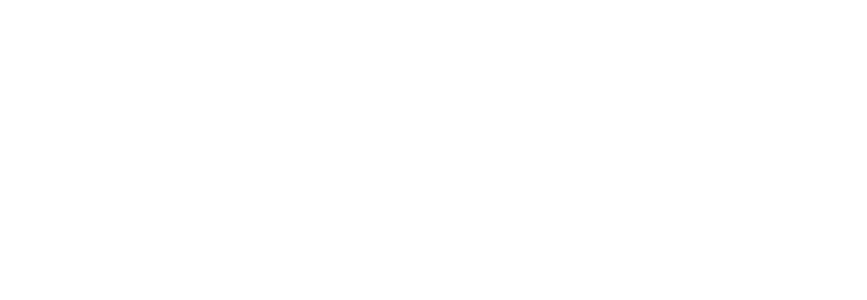
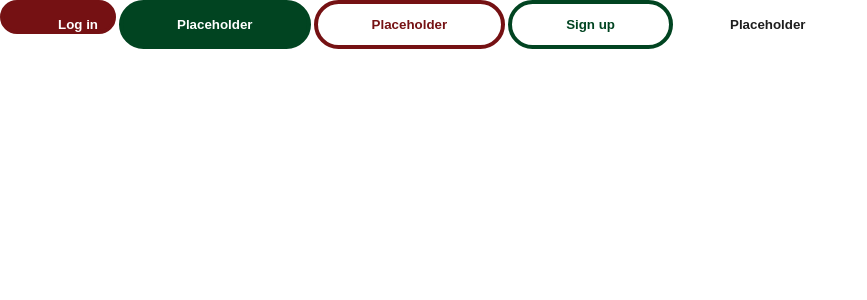
Before and after one commit to ctrlsolutions/upload-frontend, a Vue app: page /landing in a window 1280 px wide. Shown: the top 300 px of the page, without its empty margins (0-867 px from the left). Built offline with nearby package versions, Linux system fonts and the light colour scheme.

Commit message:
[fix][az] added back template part of basenavbutton

```diff
--- a/src/components/Global/BaseNavButton.vue
+++ b/src/components/Global/BaseNavButton.vue
@@ -1,3 +1,13 @@
+<template>
+  <button
+    :class="['nav-button', variantClass]"
+    @click="navigate"
+    :style="{ width: width, height: height }"
+  >
+    <slot></slot>
+  </button>
+</template>
+
 <script>
 export default {
   props: {
@@ -23,17 +33,20 @@
       return `nav-button--${this.variant}`
     },
     buttonStyle() {
-      // Ensure dynamic font size is based on button dimensions
       const widthValue = parseFloat(this.width) || 0
       const heightValue = parseFloat(this.height) || 0
 
-      // Calculate font size as a fraction of width and height
       const fontSize = (widthValue + heightValue) / 10
+
+      // Dynamic padding calculations
+      const paddingTopBottom = heightValue / 5 // Padding based on height
+      const paddingLeftRight = widthValue / 10 // Padding based on width
 
       return {
         width: this.width,
         height: this.height,
         fontSize: `${fontSize}px`,
+        padding: `${paddingTopBottom}px ${paddingLeftRight}px`, // Top/Bottom and Left/Right
       }
     },
   },
@@ -49,7 +62,7 @@
   padding: 13px 54px;
   border-radius: 35px;
   cursor: pointer;
-  text-wrap-mode: nowrap;
+  white-space: nowrap;
 }
 
 /* Variants */
```
